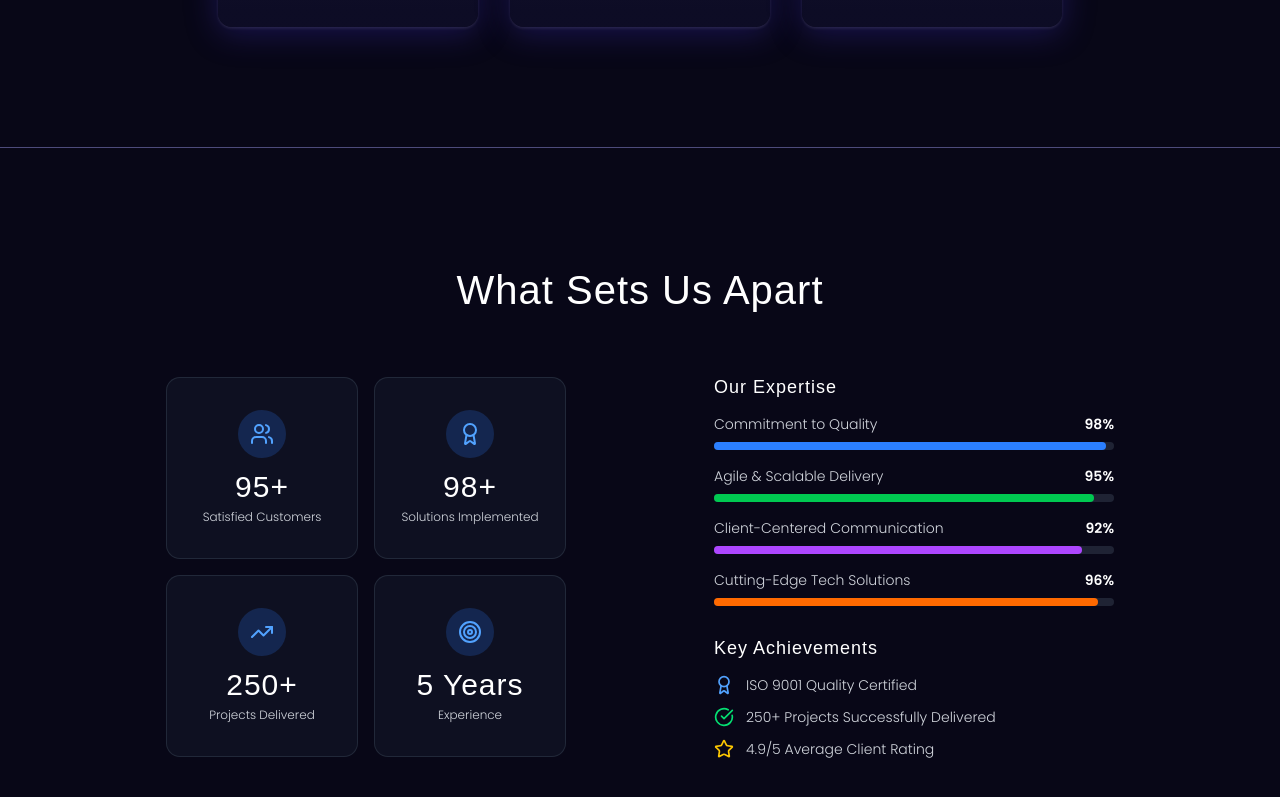
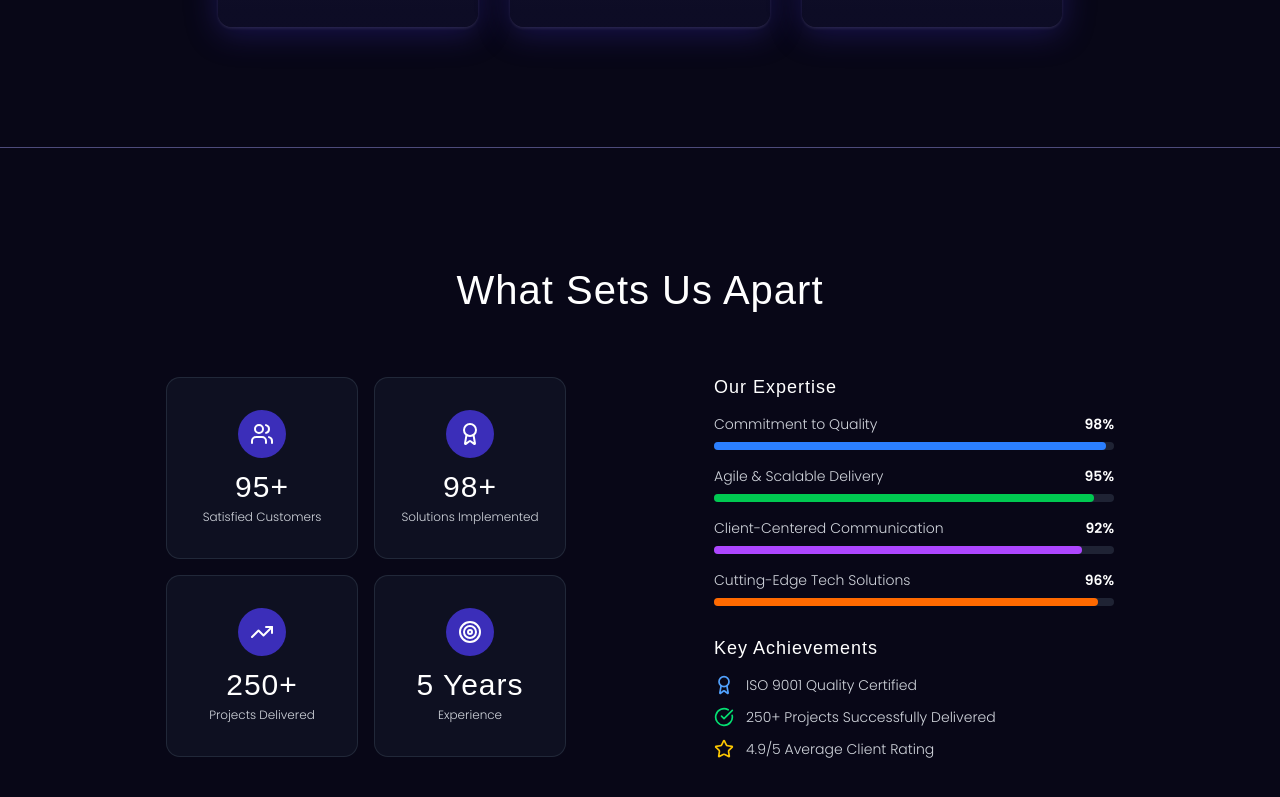
Before and after one commit to nooncode-tech/noon-web, a Next.js app: page /about in a window 1280 px wide. Shown: the part 2250-3047 px from the top of the page. Built offline with nearby package versions, Linux system fonts and the light colour scheme; a web font is replaced by a local one.

Commit message:
feat/Changes

```diff
--- a/src/app/about/page.tsx
+++ b/src/app/about/page.tsx
@@ -72,8 +72,8 @@ function StatCard({
             ref={cardRef}
             className="px-4 py-8 rounded-xl flex flex-col items-center text-center bg-gray-800/30 border border-gray-700/50 transition-colors duration-200 hover:bg-gray-700/70 cursor-pointer"
         >
-            <div className="w-12 h-12 bg-blue-500/20 rounded-full flex items-center justify-center mb-3">
-                <Icon className="w-6 h-6 text-blue-400" />
+            <div className="w-12 h-12 bg-[var(--principal-button-color)] rounded-full flex items-center justify-center mb-3">
+                <Icon className="w-6 h-6 text-white" />
             </div>
             <div className="text-2xl md:text-3xl font-bold text-white Riosark">
                 {count}
```
